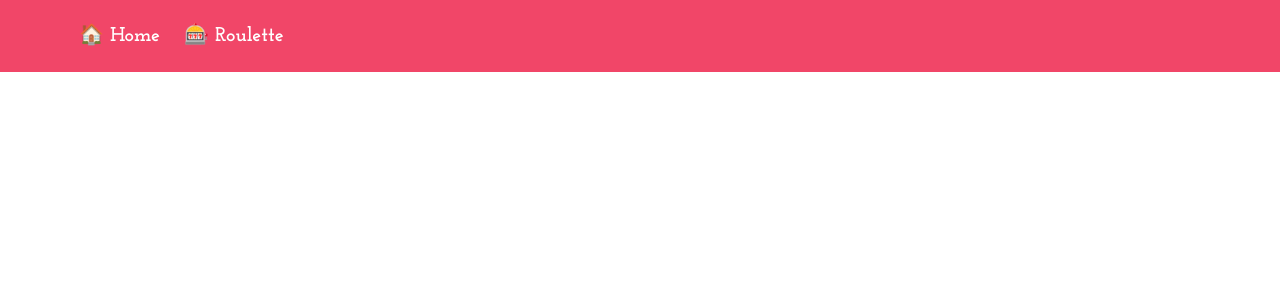
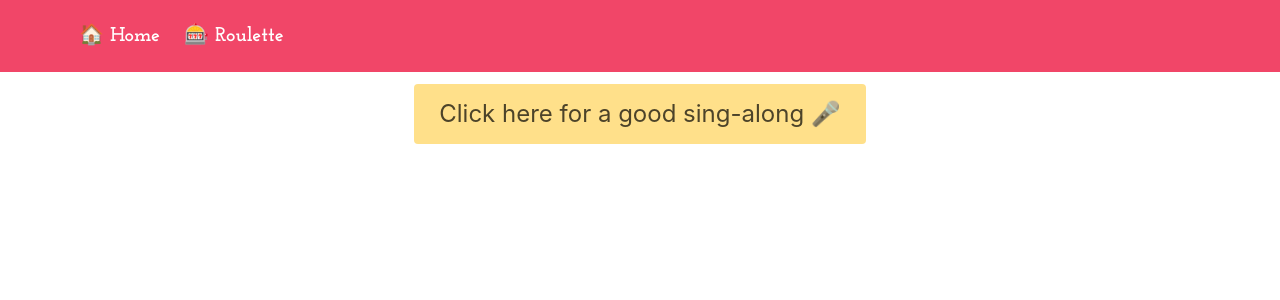
Before and after one commit to tjmcodes/Project-2, a React (Create React App) app: page /vodkamodal in a window 1280 px wide. Before the commit this address had no page. Shown: the top 300 px of the page. Built offline with nearby package versions, Linux system fonts and the light colour scheme; a web font is replaced by a local one.

Commit message:
vodkamodal added

```diff
--- a/src/App.js
+++ b/src/App.js
@@ -6,7 +6,7 @@ import Navbar from "./components/NavBar"
 import ShowCocktail from "./components/ShowCocktail"
 import CocktailsList from "./components/CocktailsList"
 // import GinCocktails from "./components/GinCocktails"
-// import RumCocktails from "./components/RumCocktails"
+import VodkaVideo from "./components/VodkaModalVideo"
 // import VodkaCocktails from "./components/VodkaCocktails"
 // import TequilaCocktails from "./components/VodkaCocktails"
 import AllGinCocktails from "./components/AllGinCocktails"
@@ -16,6 +16,7 @@ import AllRumCocktails from "./components/AllRumCocktails"
 import ModalVideos from "./components/ModalVideos"
 import Wheel from "./components/Wheel"
 import RandomCocktail from "./components/RandomCocktail"
+
 
 function App() {
   // ! 1) You need a router. You'll pretty always use BrowserRouter
@@ -33,7 +34,7 @@ function App() {
         <Route path="allgin" element={<AllGinCocktails />} />
         {/* <Route path="rum" element={<RumCocktails />}/> */}
         <Route path="allrum" element={<AllRumCocktails />}/>
-        {/* <Route path="vodka" element={<VodkaCocktails />}/> */}
+        <Route path="vodkamodal" element={<VodkaVideo />}/>
         <Route path="allvodka" element={<AllVodkaCocktails />} />
         {/* <Route path="tequila" element={<TequilaCocktails />} /> */}
         <Route path="alltequila" element={<AllTequilaCocktails />}/>
--- a/src/components/RandomCocktail.js
+++ b/src/components/RandomCocktail.js
@@ -45,7 +45,6 @@ function MusicMood() {
   if (!randomCocktail) {
     return <p>Cocktail Loading...</p>
   }
-
 
   return (
     <section className="section">
--- /dev/null
+++ b/src/components/VodkaModalVideo.js
@@ -0,0 +1,29 @@
+import React, { useState } from "react";
+import ModalVideo from "react-modal-video";
+import "react-modal-video/scss/modal-video.scss";
+
+function VodkaVideo() {
+  const [isHappyOpen, setHappyOpen] = useState(false);
+
+  return (
+    <React.Fragment>
+      <ModalVideo
+        channel="youtube"
+        autoplay
+        isOpen={isHappyOpen}
+        videoId="CHrR-0aOo24"
+        onClose={() => setHappyOpen(false)}
+      />
+
+      <div className="buttons are-large column">
+        <button className="button is-warning" onClick={() => setHappyOpen(true)}>
+          Click here for a good sing-along 🎤
+        </button>
+      </div>
+    </React.Fragment>
+
+  )
+
+}
+
+export default VodkaVideo
```
